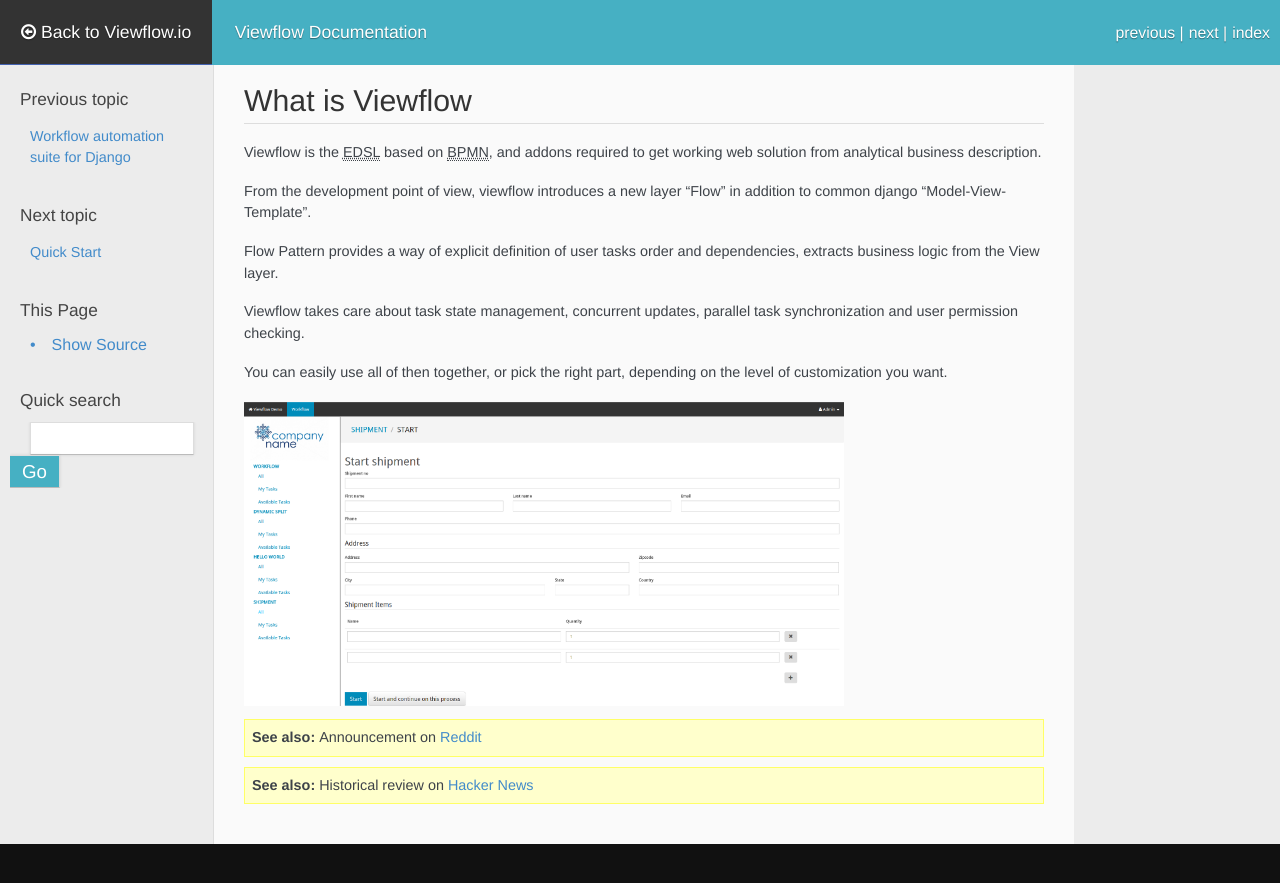
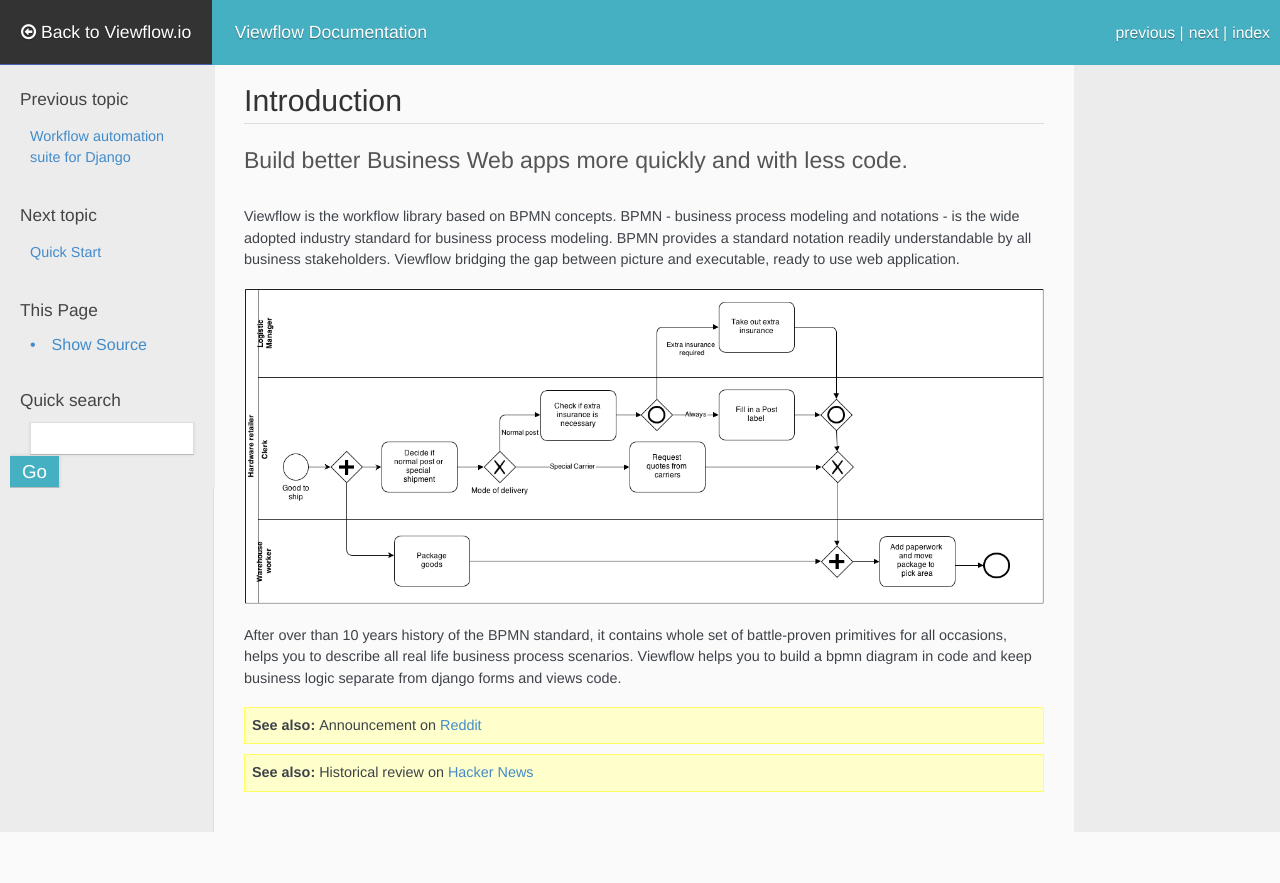
Before and after one commit to kmmbvnr/viewflow-docs-v1, a Sphinx documentation site: the page built from docs/introduction.rst, in a window 1280 px wide and 900 px high. Shown: the top 883 px of the window. Built offline with Sphinx 7.4.7, drawn with Linux system fonts in a browser that asks for light colours; nearby versions of some CDN libraries; some web fonts are replaced.

Commit message:
Extend documentation structure

```diff
--- /dev/null
+++ b/docs/cookbook.rst
@@ -0,0 +1,3 @@
+========
+Cookbook
+========
--- a/docs/index.rst
+++ b/docs/index.rst
@@ -17,10 +17,14 @@
 
    introduction <introduction>
    quick_start
+   cookbook
    core_concepts
    tutorials
    viewflow_api
-   django_material
+   material_admin
+   material_forms
+   material_frontend
+   viewflow_frontend
 
 
 License
--- a/docs/introduction.rst
+++ b/docs/introduction.rst
@@ -1,25 +1,27 @@
-================
-What is Viewflow
-================
+============
+Introduction
+============
+.. raw:: html
 
-Viewflow is the :abbr:`EDSL (Embedded Domain Specific Language)` based
-on :abbr:`BPMN (Business Process Model and Notation)`, and addons required to get working web solution from analytical business
-description.
+    <span class="header">Build better Business Web apps more quickly and with less code.</span>
 
-From the development point of view, viewflow introduces a new layer "Flow"
-in addition to common django "Model-View-Template".
 
-Flow Pattern provides a way of explicit definition of user tasks order
-and dependencies, extracts business logic from the View layer.
+Viewflow is the workflow library based on BPMN concepts. BPMN -
+business process modeling and notations - is the wide adopted industry
+standard for business process modeling. BPMN provides a standard
+notation readily understandable by all business stakeholders. Viewflow
+bridging the gap between picture and executable, ready to use web
+application.
 
-Viewflow takes care about task state management, concurrent updates,
-parallel task synchronization and user permission checking.
+.. image:: _static/ShipmentProcess.png
+   :width: 800px
 
-You can easily use all of then together, or pick the right part, depending
-on the level of customization you want.
 
-.. image:: _static/Karenina.png
-   :width: 600px
+After over than 10 years history of the BPMN standard, it contains
+whole set of battle-proven primitives for all occasions, helps you to
+describe all real life business process scenarios. Viewflow helps you
+to build a bpmn diagram in code and keep business logic separate from
+django forms and views code.
 
 .. seealso::
    Announcement on `Reddit <http://www.reddit.com/r/django/comments/2a6qvr/anyone_have_experience_with_finite_state_machines/cit9tyj>`_
--- /dev/null
+++ b/docs/material_admin.rst
@@ -0,0 +1,3 @@
+==============
+Material Admin
+==============
--- a/docs/django_material.rst
+++ b/docs/material_forms.rst
@@ -1,6 +1,6 @@
-================
-Django Material
-================
+==============
+Material Forms
+==============
 
 Template driven form rendering for django
 
--- /dev/null
+++ b/docs/material_frontend.rst
@@ -0,0 +1,3 @@
+=================
+Material Frontend
+=================
--- a/docs/proBlue/static/proBlue.css
+++ b/docs/proBlue/static/proBlue.css
@@ -14,10 +14,15 @@
 @import url(http://maxcdn.bootstrapcdn.com/font-awesome/4.2.0/css/font-awesome.min.css);
 /* -- page layout ----------------------------------------------------------- */
 
+html, body {
+    height: 100%;
+}
+
 body {
     font-family: 'Droid Sans', helvetica, arial, serif;
     font-size: 100%;
     background-color: #111111;
+    background-color: #fafafa;
     color: #555555;
     margin: 0;
     padding: 0;
@@ -109,6 +114,7 @@
     width: 215px;
     position:fixed;
     margin-left: 0;
+    background-color: #ececec;
 }
 
 div.sphinxsidebar a {
@@ -340,3 +346,19 @@
 #table-of-contents ul {
     padding-left: 2em;
 }
+
+span.header {
+    font-size: 160%;
+    color: #555;
+    display: block;
+    line-height: 240%
+}
+
+.section {
+    max-width: 800px;
+    font-size: 16px;
+}
+
+pre {
+    font-size: 12px;
+}
--- a/docs/viewflow_admin.rst
+++ /dev/null
@@ -1,9 +0,0 @@
-=================
-Admin Integration
-=================
-
-.. autoclass:: viewflow.admin.ProcessAdmin
-
-.. autoclass:: viewflow.admin.TaskAdmin
-
-.. autofunction:: viewflow.templatetags.viewflow.viewflow_task_submit_row
--- a/docs/viewflow_api.rst
+++ b/docs/viewflow_api.rst
@@ -13,6 +13,4 @@
    viewflow_views
    viewflow_tags
    viewflow_signals
-   viewflow_test
-   viewflow_admin
    viewflow_contrib
--- /dev/null
+++ b/docs/viewflow_frontend.rst
@@ -0,0 +1,3 @@
+=================
+Viewflow Frontend
+=================
--- a/docs/viewflow_test.rst
+++ /dev/null
@@ -1,5 +0,0 @@
-=======
-Testing
-=======
-
-.. automodule:: viewflow.test
```
Also changed, not shown: docs/_static/Frontend.png (added), 1 other file.
